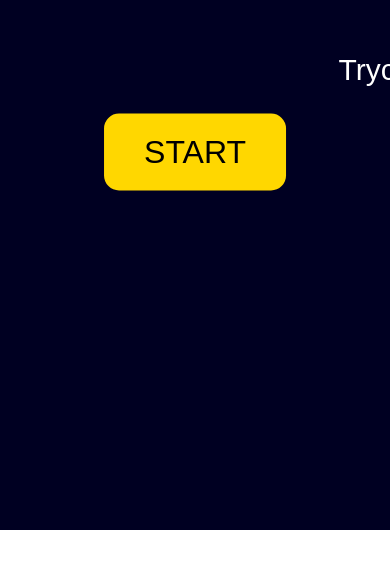
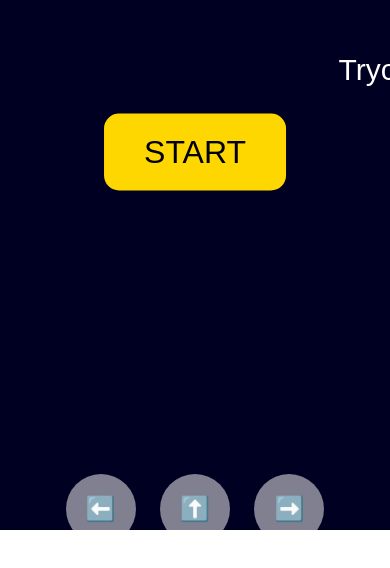
Before and after one commit to fabdev1420/star-catcher, a plain HTML site: page index.htm in a window 390 px wide. Shown: the part 270-838 px from the top of the page. Drawn offline with Linux system fonts and the light colour scheme.

Commit message:
nu med touchknappar på mobil

```diff
--- a/index.htm
+++ b/index.htm
@@ -25,6 +25,25 @@
             border-radius: 15px;
             cursor: pointer;
             z-index: 100;
+        }
+        #touchControls {
+            display: none;
+            position: fixed;
+            bottom: 20px;
+            width: 100%;
+            text-align: center;
+            z-index: 110;
+        }
+        .touchButton {
+            display: inline-block;
+            width: 70px;
+            height: 70px;
+            margin: 10px;
+            font-size: 1.5em;
+            background: rgba(255, 255, 255, 0.5);
+            border: none;
+            border-radius: 50%;
+            user-select: none;
         }
         #gameOverScreen {
             display: none;
@@ -58,11 +77,22 @@
             pointer-events: none;
             z-index: 150;
         }
+        @media (max-width: 800px) {
+            #touchControls {
+                display: block;
+            }
+        }
     </style>
 </head>
 <body>
     <canvas id="gameCanvas" width="1200" height="800"></canvas>
     <button id="startButton">START</button>
+
+    <div id="touchControls">
+        <button class="touchButton" id="leftBtn">⬅️</button>
+        <button class="touchButton" id="jumpBtn">⬆️</button>
+        <button class="touchButton" id="rightBtn">➡️</button>
+    </div>
 
     <div id="gameOverScreen">
         <h1>Du klarade spelet! 🎉</h1>
@@ -91,6 +121,18 @@
 
         document.addEventListener("keydown", (e) => keys[e.key] = true);
         document.addEventListener("keyup", (e) => keys[e.key] = false);
+
+        // Touch buttons
+        const leftBtn = document.getElementById("leftBtn");
+        const rightBtn = document.getElementById("rightBtn");
+        const jumpBtn = document.getElementById("jumpBtn");
+
+        leftBtn.addEventListener("touchstart", () => keys["ArrowLeft"] = true);
+        leftBtn.addEventListener("touchend", () => keys["ArrowLeft"] = false);
+        rightBtn.addEventListener("touchstart", () => keys["ArrowRight"] = true);
+        rightBtn.addEventListener("touchend", () => keys["ArrowRight"] = false);
+        jumpBtn.addEventListener("touchstart", () => keys["ArrowUp"] = true);
+        jumpBtn.addEventListener("touchend", () => keys["ArrowUp"] = false);
 
         const levels = Array.from({ length: 10 }, (_, i) => {
             const platforms = [
```
